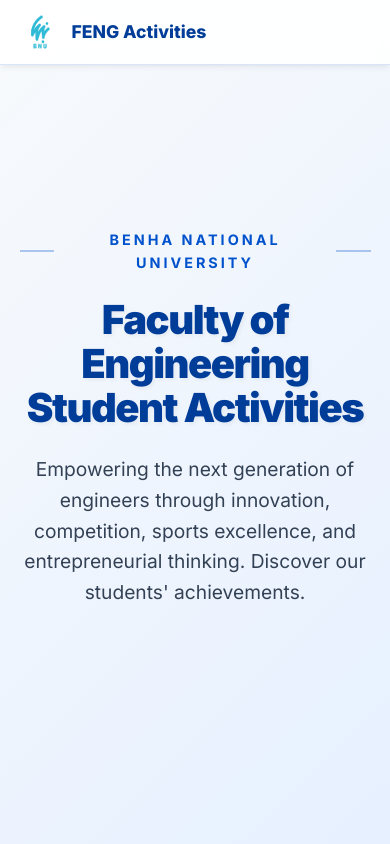
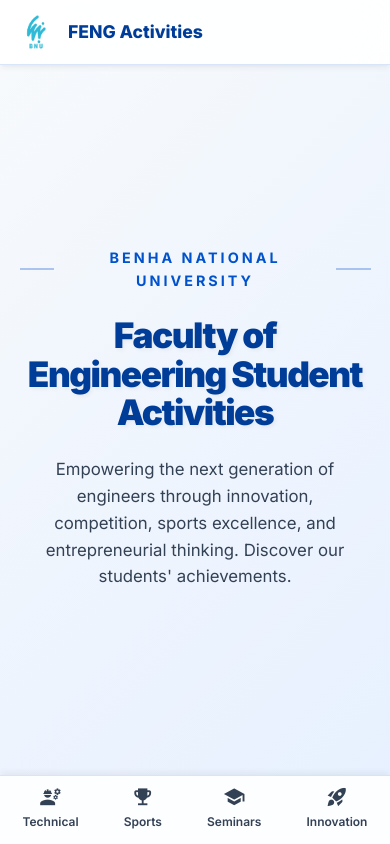
Before and after one commit to moatazmohamedcr852-png/bnu-feng-activities, a React (Vite) app: page / in a window 390 px wide. Shown: the top 844 px of the page. Built offline with nearby package versions, Linux system fonts and the light colour scheme.

Commit message:
Mobile design overhaul: add bottom tab bar and improve responsiveness

```diff
--- a/src/components/Navbar.jsx
+++ b/src/components/Navbar.jsx
@@ -1,19 +1,47 @@
 import React from 'react';
+import { useLocation } from 'react-router-dom';
 
 const Navbar = () => {
+  const location = useLocation();
+  const isHome = location.pathname === '/';
+
+  // If we are on details page, link back to home with the hash
+  const getHref = (hash) => isHome ? hash : `/${hash}`;
+
   return (
+    <>
       <nav className="navbar" id="main-navbar">
-      <a href="#home" className="nav-brand">
+        <a href="/" className="nav-brand">
           <img src="/bnu.png" alt="BNU Logo" className="nav-logo" />
           <span>FENG Activities</span>
         </a>
         <div className="nav-links">
-        <a href="#technical" className="nav-link">Technical</a>
-        <a href="#sports" className="nav-link">Sports & Achievements</a>
-        <a href="#seminars" className="nav-link">Seminars</a>
-        <a href="#entrepreneurship" className="nav-link">Innovation</a>
+          <a href={getHref('#technical')} className="nav-link">Technical</a>
+          <a href={getHref('#sports')} className="nav-link">Sports</a>
+          <a href={getHref('#seminars')} className="nav-link">Seminars</a>
+          <a href={getHref('#entrepreneurship')} className="nav-link">Innovation</a>
         </div>
       </nav>
+
+      <nav className="mobile-bottom-nav">
+        <a href={getHref('#technical')} className="mobile-nav-item">
+          <span className="material-icons">engineering</span>
+          <span>Technical</span>
+        </a>
+        <a href={getHref('#sports')} className="mobile-nav-item">
+          <span className="material-icons">emoji_events</span>
+          <span>Sports</span>
+        </a>
+        <a href={getHref('#seminars')} className="mobile-nav-item">
+          <span className="material-icons">school</span>
+          <span>Seminars</span>
+        </a>
+        <a href={getHref('#entrepreneurship')} className="mobile-nav-item">
+          <span className="material-icons">rocket_launch</span>
+          <span>Innovation</span>
+        </a>
+      </nav>
+    </>
   );
 };
 
--- a/src/index.css
+++ b/src/index.css
@@ -106,6 +106,10 @@
 .nav-link:hover {
   color: var(--primary);
   background: var(--primary-very-light);
+}
+
+.mobile-bottom-nav {
+  display: none;
 }
 
 /* === HERO === */
@@ -255,8 +259,8 @@
 /* === ACTIVITY CARDS GRID === */
 .activities-grid {
   display: grid;
-  grid-template-columns: repeat(auto-fit, minmax(360px, 1fr));
-  gap: 3rem;
+  grid-template-columns: repeat(auto-fit, minmax(280px, 1fr));
+  gap: 2rem;
   max-width: 1300px;
   margin: 0 auto;
   perspective: 1200px; /* 3D Perspective container */
@@ -703,11 +707,56 @@
 }
 
 @media (max-width: 768px) {
-  .hero-title { font-size: 2.5rem; }
+  body {
+    padding-bottom: 70px; /* Space for mobile nav */
+  }
+  .navbar {
+    padding: 0.75rem 1rem;
+  }
+  .mobile-bottom-nav {
+    display: flex;
+    justify-content: space-around;
+    align-items: center;
+    position: fixed;
+    bottom: 0;
+    left: 0;
+    width: 100%;
+    background: var(--glass-bg);
+    backdrop-filter: blur(20px);
+    -webkit-backdrop-filter: blur(20px);
+    border-top: 1px solid var(--glass-border);
+    z-index: 1000;
+    padding: 0.6rem 0 0.8rem;
+    box-shadow: 0 -4px 6px -1px rgba(0, 0, 0, 0.05);
+  }
+  .mobile-nav-item {
+    display: flex;
+    flex-direction: column;
+    align-items: center;
+    gap: 0.25rem;
+    color: var(--text-secondary);
+    font-size: 0.75rem;
+    font-weight: 600;
+  }
+  .mobile-nav-item .material-icons {
+    font-size: 1.4rem;
+  }
+  .mobile-nav-item:hover, .mobile-nav-item:active {
+    color: var(--primary);
+  }
+  .hero-title { font-size: 2.2rem; }
+  .hero-description { font-size: 1.05rem; padding: 0 0.5rem; }
   .hero-stats { flex-direction: column; gap: 1rem; }
   .nav-links { display: none; }
   .details-container { padding: 1.5rem; }
   .details-title { font-size: 2rem; }
   .details-child-project { grid-template-columns: 1fr; }
   .details-child-project-media { min-height: 220px; }
+  .category-section { padding: 3rem 1rem; }
+  .activity-card {
+    transform: none !important; /* Disable 3D tilt on mobile */
+  }
+  .activity-card-link:hover .activity-card {
+    transform: translateY(-5px) !important;
+  }
 }
```
Lines whose indentation alone changed are shown as unchanged.
